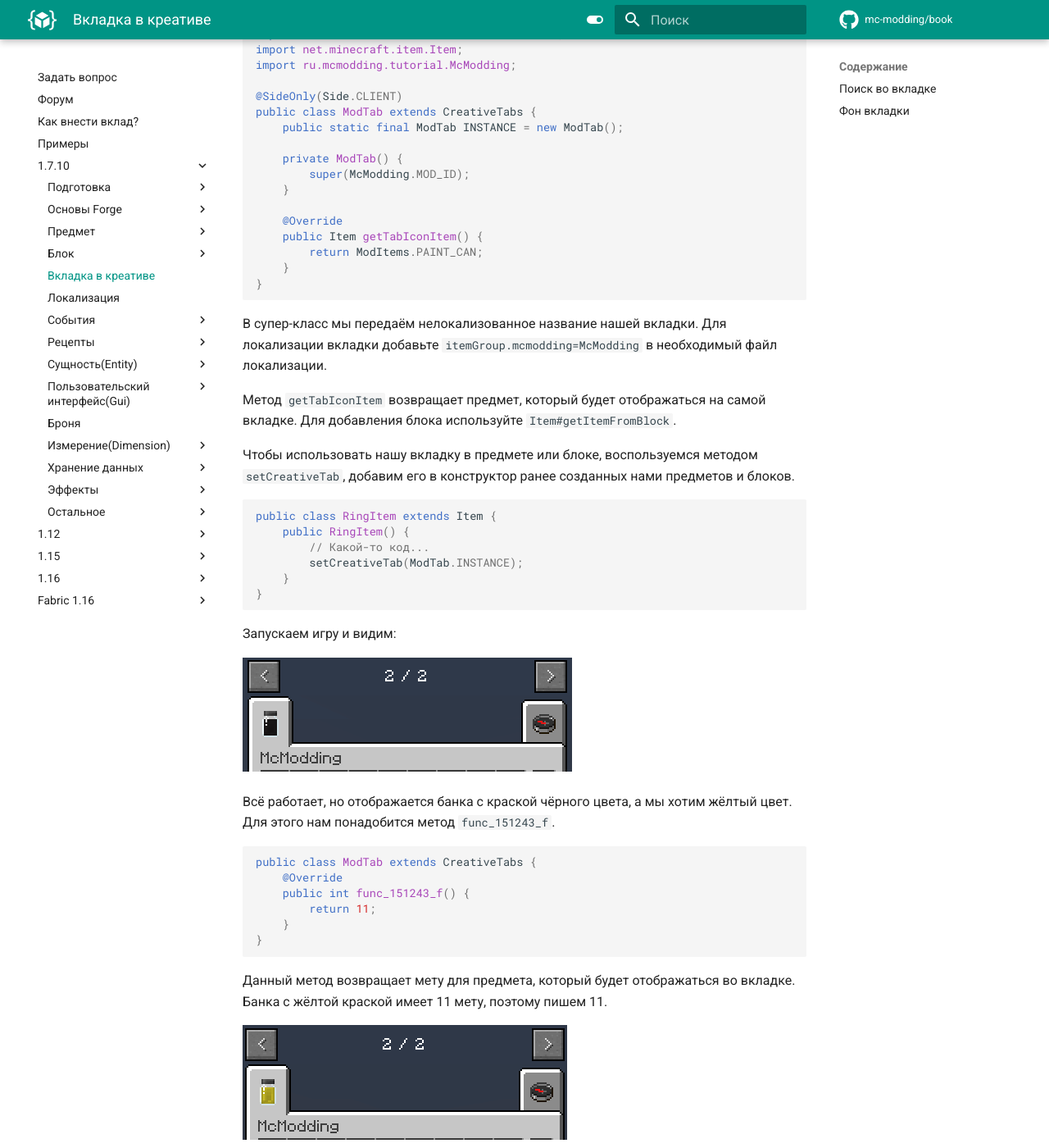
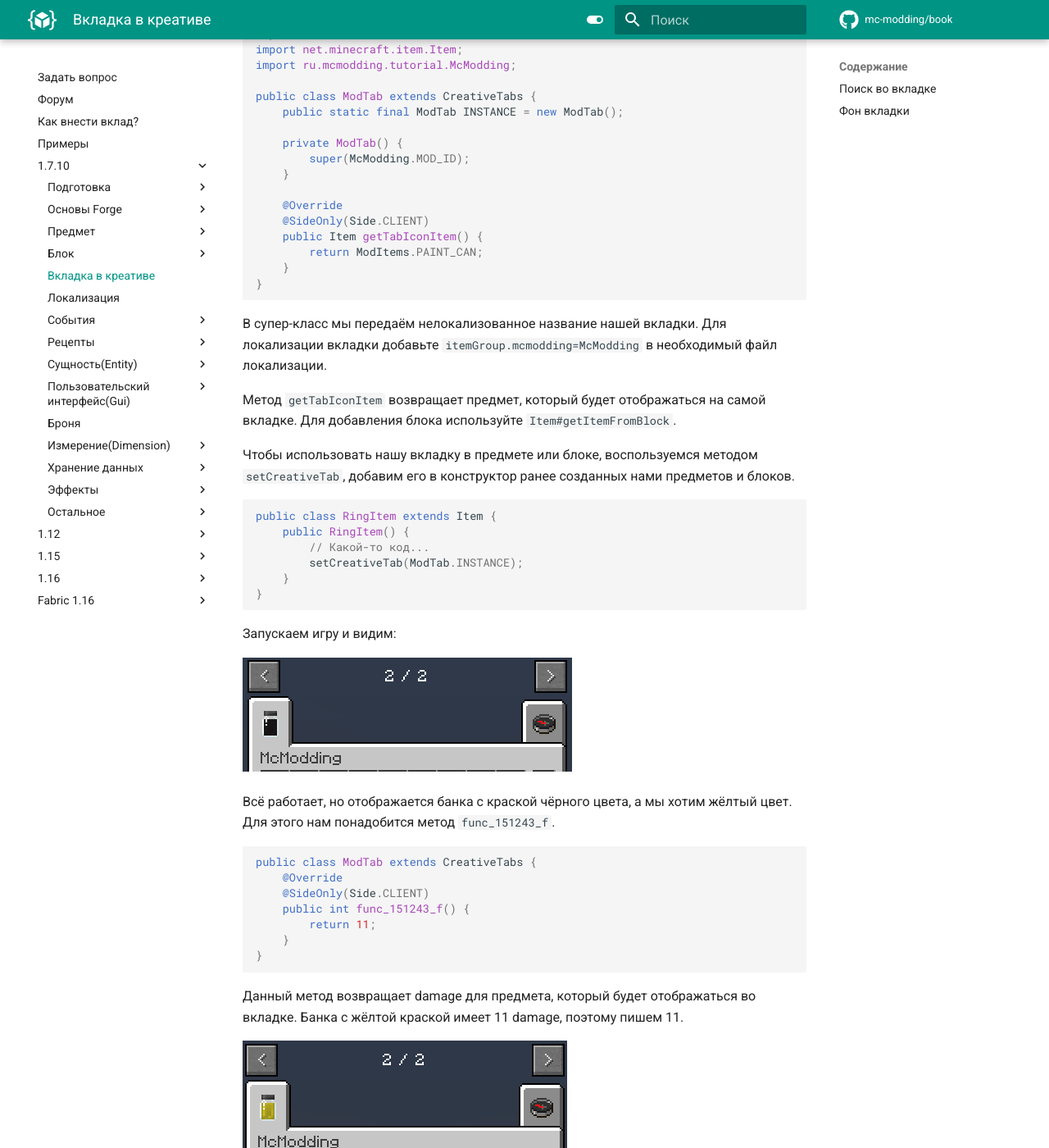
Before and after one commit to mc-modding/book, an MkDocs documentation site: the page built from docs/1.7.10/basics/creative-tab.md, in a window 1280 px wide and 1400 px high, scrolled down 327 px. Shown: the whole window at 82% size. Built offline with MkDocs 1.6.1 and Material for MkDocs 9.7.7, drawn with Linux system fonts in a browser that asks for light colours; comment, search, counter and statistics services are not loaded.

Commit message:
В статье "Вкладка в креативе" убрана аннотация приводившая к падению сервера. Исправлена мета на damage

````diff
--- a/docs/1.7.10/basics/creative-tab.md
+++ b/docs/1.7.10/basics/creative-tab.md
@@ -23,6 +22,7 @@ public class ModTab extends CreativeTabs {
     }
 
     @Override
+    @SideOnly(Side.CLIENT)
     public Item getTabIconItem() {
         return ModItems.PAINT_CAN;
     }
@@ -56,12 +56,14 @@ public class RingItem extends Item {
 ```java
 public class ModTab extends CreativeTabs {
     @Override
+    @SideOnly(Side.CLIENT)
     public int func_151243_f() {
         return 11;
     }
 }
 ```
-Данный метод возвращает мету для предмета, который будет отображаться во вкладке. Банка с жёлтой краской имеет 11 мету,
+
+Данный метод возвращает damage для предмета, который будет отображаться во вкладке. Банка с жёлтой краской имеет 11 damage,
 поэтому пишем 11.
 
 ![Вкладка с метой](images/creative_tab_meta.png)
````
Also changed, not shown: other parts of docs/1.7.10/basics/creative-tab.md (+0 -1 lines).
